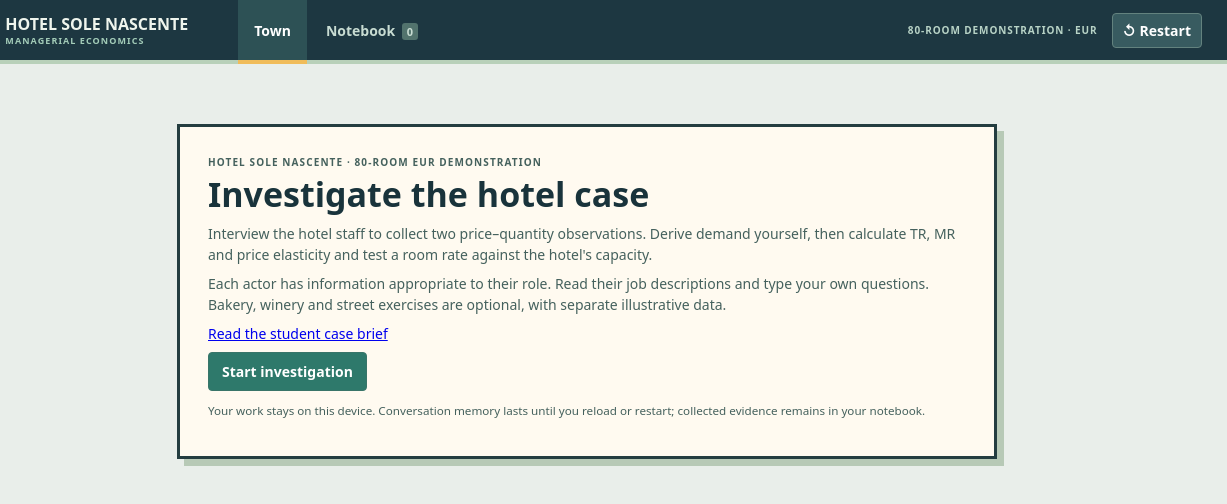
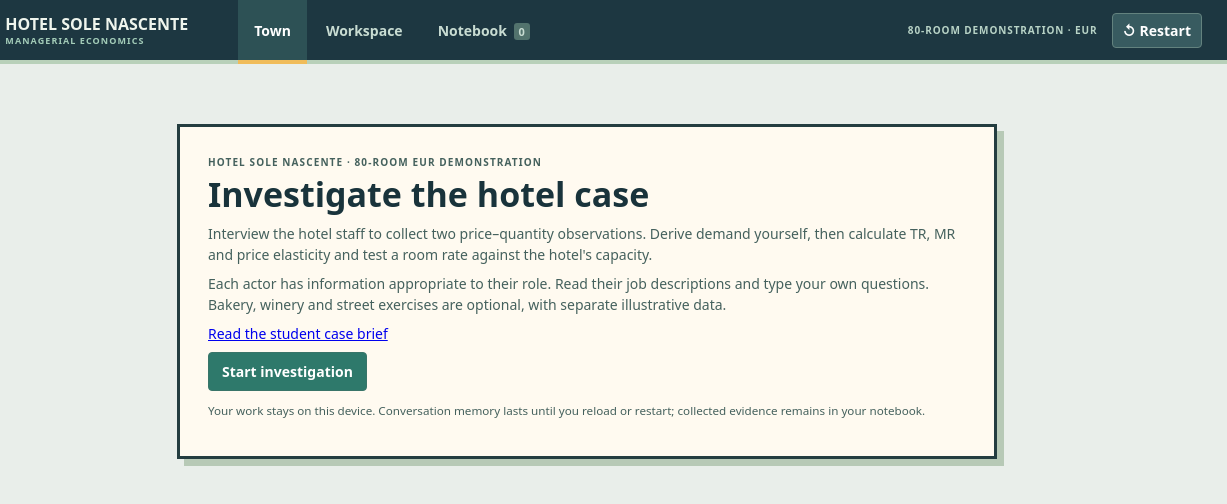
Before and after one commit to runearlt/hotel-sole-nascente-2d, a website with bundled scripts: page public/index.html in a window 1280 px wide. Shown: the full height of the page, 53-1280 px from the left. Built offline with nearby package versions, Linux system fonts and the light colour scheme.

Commit message:
Student pilot audit: public/index.html

```diff
--- a/public/index.html
+++ b/public/index.html
@@ -11,7 +11,7 @@
   <div class="app">
     <header class="header">
       <div class="brand"><span class="brand-mark" aria-hidden="true">✳</span><span>HOTEL SOLE NASCENTE<small>MANAGERIAL ECONOMICS</small></span></div>
-      <nav class="tabs" aria-label="Main views"><button type="button" data-view="town" class="active">Town</button><button type="button" data-view="notebook">Notebook <span id="notebook-count">0</span></button></nav>
+      <nav class="tabs" aria-label="Main views"><button type="button" data-view="town" class="active">Town</button><button type="button" data-action="workspace">Workspace</button><button type="button" data-view="notebook">Notebook <span id="notebook-count">0</span></button></nav>
       <div class="header-right"><span id="case-label">80-ROOM DEMONSTRATION · EUR</span><button type="button" id="restart" title="Restart simulation">↺ <span>Restart</span></button></div>
     </header>
     <main id="main"></main>
```
